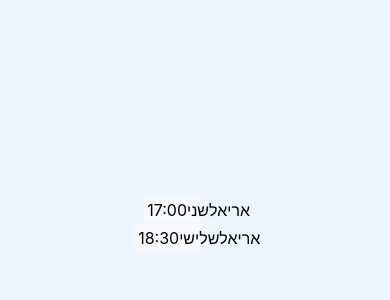
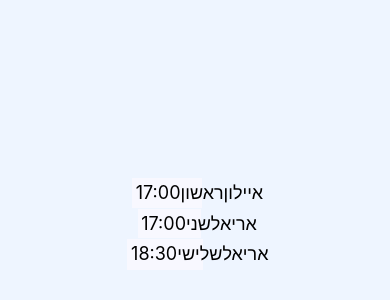
Before and after one commit to NivOzer/English-Tutoring-app, a React Native app: screen / in a window 390 px wide. Shown: the part 198-498 px from the top of the page. Built offline with nearby package versions, Linux system fonts and the light colour scheme.

Commit message:
Added modal component

```diff
--- a/App.js
+++ b/App.js
@@ -5,7 +5,13 @@ export default function App() {
   return (
     <View style={styles.container}>
       <StatusBar style="auto" />
-      {/* <Lesson name="איילון" time="17:00" weekDay="ראשון" phone="50-535-3075" /> */}
+      <Lesson
+        name="איילון"
+        time="17:00"
+        weekDay="ראשון"
+        phone="54-884-1196"
+        parentPhone="541111111"
+      />
       <Lesson
         name="אריאל"
         time="17:00"
--- a/components/Lesson.tsx
+++ b/components/Lesson.tsx
@@ -1,6 +1,6 @@
 import { StyleSheet, Text, View,TouchableOpacity ,Modal,Linking} from 'react-native'
 import React,{useState} from 'react'
-
+import StudentDetails from './StudentDetails'
 type Props = {
   name:String
   time:String
@@ -11,9 +11,6 @@ type Props = {
 
 const Lesson = (props: Props) => {
   const [modalVisible, setModalVisible] = useState(false);
-  const phoneNumber = "+972 "+props.phone;
-  const parentPhoneNumber = "+972 "+props.parentPhone;
-
   return (
     <TouchableOpacity onPress={() => setModalVisible(true)}>
     <View style={styles.container}>
@@ -21,37 +18,15 @@ const Lesson = (props: Props) => {
       <Text style={styles.text}>{props.weekDay}</Text>
       <Text style={styles.text}>{props.name}</Text>
     </View>
-    <Modal
-        animationType="fade"
-        transparent={true}
-        visible={modalVisible}
-        onRequestClose={() => setModalVisible(false)}
-      >
-        <View style={styles.modalContainer}>
-          <View style={styles.modalContent}>
-            <Text style={styles.modalTitle}>פרטי שיעור:</Text>
-            <View style={styles.modalDetailsContainer}>
-              <Text style={styles.modalDetails} >שם: {props.name}</Text>
-              <Text style={styles.modalDetails}>שעה: {props.time}</Text>
-              <Text style={styles.modalDetails}>יום בשבוע: {props.weekDay}</Text>
-              <View style={styles.modalDetailsContainer}>
-                <Text style={styles.modalDetails}>נייד: </Text>
-                <Text style={[styles.modalDetails, styles.modalDetailsText]} onPress={() => Linking.openURL(`tel:${phoneNumber}`)}>{phoneNumber}</Text>
-              </View>
-              <View style={styles.modalDetailsContainer}>
-                <Text style={styles.modalDetails}>נייד הורה: </Text>
-                <Text style={[styles.modalDetails, styles.modalDetailsText]} onPress={() => Linking.openURL(`tel:${parentPhoneNumber}`)}>{parentPhoneNumber}</Text>
-              </View>
-            </View>
-            <TouchableOpacity
-        style={styles.modalClose}
-        onPress={() => setModalVisible(false)}
-      >
-        <Text style={styles.modalCloseText}>Close</Text>
-      </TouchableOpacity>
-          </View>
-        </View>
-      </Modal>
+    <StudentDetails
+        name={props.name}
+        time={props.time}
+        weekDay={props.weekDay}
+        phone={props.phone}
+        parentPhone={props.parentPhone}
+        modalVisible={modalVisible}
+        setModalVisible={setModalVisible}
+      />
     </TouchableOpacity>
   )
 }
@@ -66,51 +41,9 @@ const styles = StyleSheet.create({
       justifyContent:"space-between",
       padding:"3%",
       margin:"0.5%",
-      fontSize:16
     },
     text:{
-      fontSize:16,
+      fontSize:18,
     },
-    modalContainer: {
-      flex: 1,
-      justifyContent: 'center',
-      alignItems: 'center',
-      backgroundColor: 'rgba(0, 0, 0, 0.5)',
 
-    },
-    modalContent: {
-      justifyContent:'space-evenly',
-      alignItems:'center',
-      backgroundColor: '#fff',
-      padding: 20,
-      borderRadius: 10,
-      elevation: 5,
-      width:'75%',
-      height:'50%'
-    },
-    modalDetailsContainer:{
-      alignItems:"flex-end"
-    },
-    modalDetails:{
-      fontSize:20,
-    },
-    modalTitle:{
-      fontSize:30
-    },
-    modalDetailsText:{
-      color:'#0088CC',
-      fontSize:20,
-    },
-    modalClose:{
-      backgroundColor:"#db4c64",
-      alignItems:'center',
-      justifyContent:"center",
-      width:'60%',
-      borderRadius:20,
-    },
-    modalCloseText:{
-      fontSize:20,
-      color:'white',
-      padding:'10%',
-    }
 })
--- /dev/null
+++ b/components/StudentDetails.tsx
@@ -0,0 +1,101 @@
+import { StyleSheet, Text, View ,Modal,TouchableOpacity,Linking} from 'react-native'
+import React,{useState} from 'react'
+
+type Props = {
+    name: String;
+    time: String;
+    weekDay: String;
+    phone: String;
+    parentPhone: String;
+    modalVisible: boolean;
+    setModalVisible: (visible: boolean) => void;
+  };
+
+const StudentDetails = (props: Props) => {
+    const { modalVisible, setModalVisible } = props;
+    const phoneNumber = "+972 " + props.phone;
+    const parentPhoneNumber = "+972 " + props.parentPhone;
+  return (
+    <View>
+    <Modal
+        animationType="fade"
+        transparent={true}
+        visible={modalVisible}
+        onRequestClose={() => setModalVisible(false)}
+      >
+        <View style={styles.modalContainer}>
+          <View style={styles.modalContent}>
+            <Text style={styles.modalTitle}>פרטי שיעור:</Text>
+            <View style={styles.modalDetailsContainer}>
+              <Text style={styles.modalDetails} >שם: {props.name}</Text>
+              <Text style={styles.modalDetails}>שעה: {props.time}</Text>
+              <Text style={styles.modalDetails}>יום בשבוע: {props.weekDay}</Text>
+              <View style={styles.modalDetailsContainer}>
+                <Text style={styles.modalDetails}>נייד: </Text>
+                <Text style={[styles.modalDetails, styles.modalDetailsText]} onPress={() => Linking.openURL(`tel:${phoneNumber}`)}>{phoneNumber}</Text>
+              </View>
+              <View style={styles.modalDetailsContainer}>
+                <Text style={styles.modalDetails}>נייד הורה: </Text>
+                <Text style={[styles.modalDetails, styles.modalDetailsText]} onPress={() => Linking.openURL(`tel:${parentPhoneNumber}`)}>{parentPhoneNumber}</Text>
+              </View>
+            </View>
+      <TouchableOpacity
+        style={styles.modalClose}
+        onPress={() => setModalVisible(false)}
+      >
+        <Text style={styles.modalCloseText}>Close</Text>
+      </TouchableOpacity>
+          </View>
+        </View>
+      </Modal>
+    </View>
+  )
+}
+
+export default StudentDetails
+
+const styles = StyleSheet.create({
+    modalContainer: {
+        flex: 1,
+        justifyContent: 'center',
+        alignItems: 'center',
+        backgroundColor: 'rgba(0, 0, 0, 0.5)',
+
+      },
+      modalContent: {
+        justifyContent:'space-evenly',
+        alignItems:'center',
+        backgroundColor: '#fff',
+        padding: 20,
+        borderRadius: 10,
+        elevation: 5,
+        width:'75%',
+        height:'50%'
+      },
+      modalDetailsContainer:{
+        alignItems:"flex-end"
+      },
+      modalDetails:{
+        fontSize:20,
+      },
+      modalTitle:{
+        fontSize:30
+      },
+      modalDetailsText:{
+        color:'#0088CC',
+        fontSize:20,
+      },
+      modalClose:{
+        backgroundColor:"#db4c64",
+        alignItems:'center',
+        justifyContent:"center",
+        width:'60%',
+        borderRadius:20,
+      },
+      modalCloseText:{
+        fontSize:20,
+        color:'white',
+        padding:'10%',
+      }
+
+})
```
